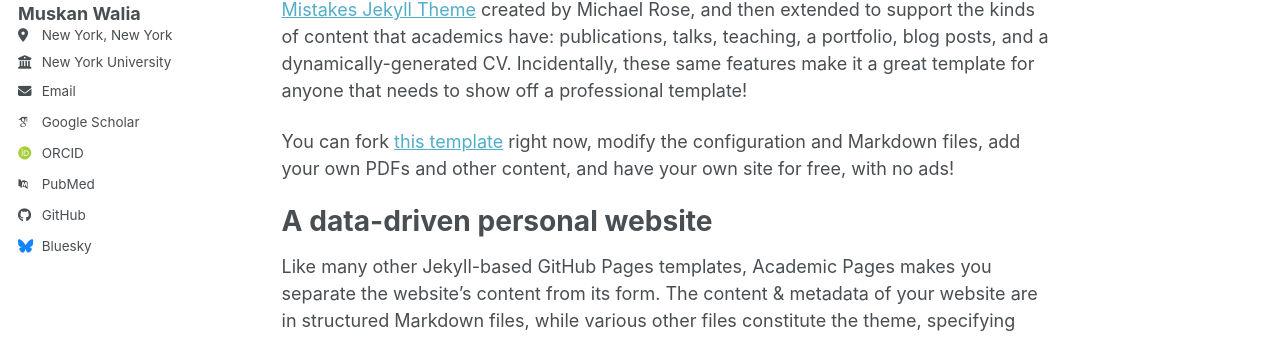
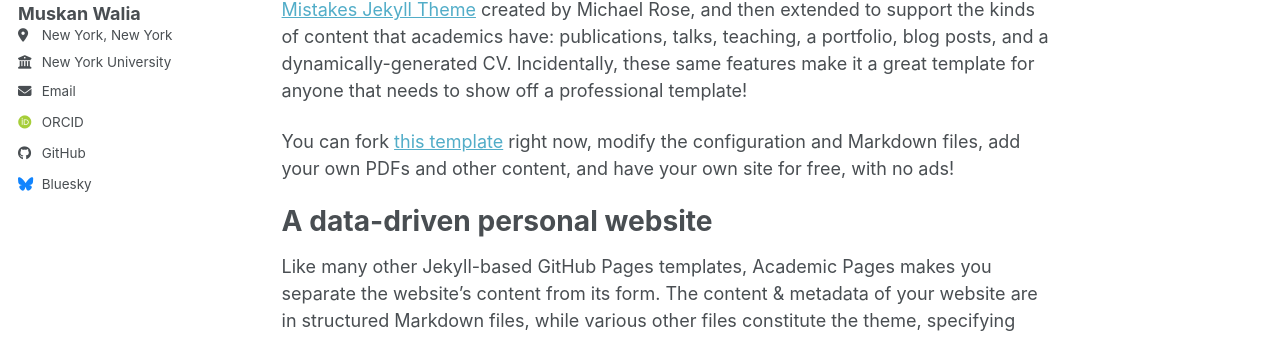
Before and after one commit to muskankwalia/muskankwalia.github.io, a Jekyll site: the page built from _pages/about.md, in a window 1280 px wide. Shown: the part 283-621 px from the top of the page. Built offline with Jekyll 4.4.1, drawn with Linux system fonts in a browser that asks for light colours; some web fonts are replaced; a script bundle is joined from its source files by our own code; library files that are not in the unit come from our copies; part of the change alters nothing that is shown.

```diff
--- a/_config.yml
+++ b/_config.yml
@@ -35,13 +35,13 @@ author:
   # Academic websites
   academia         : # URL
   arxiv            : # URL - Update with the correct link to your profile
-  googlescholar    : "https://scholar.google.com/citations?user=PS_CX0AAAAAJ"
+  googlescholar    : # "https://scholar.google.com/citations?user=PS_CX0AAAAAJ"
   inspire-hep      : # URL
   impactstory      : # URL
-  orcid            : "https://orcid.org/yourorcidurl"
+  orcid            : "https://orcid.org/my-orcid?orcid=0009-0006-6068-7280"
   semantic         : # URL
   ssrn             : # URL
-  pubmed           : "https://www.ncbi.nlm.nih.gov/pubmed/?term=john+snow"
+  pubmed           : # "https://www.ncbi.nlm.nih.gov/pubmed/?term=john+snow"
   researchgate     : # URL
   scopus           : # URL
   zotero           : # URL
```
